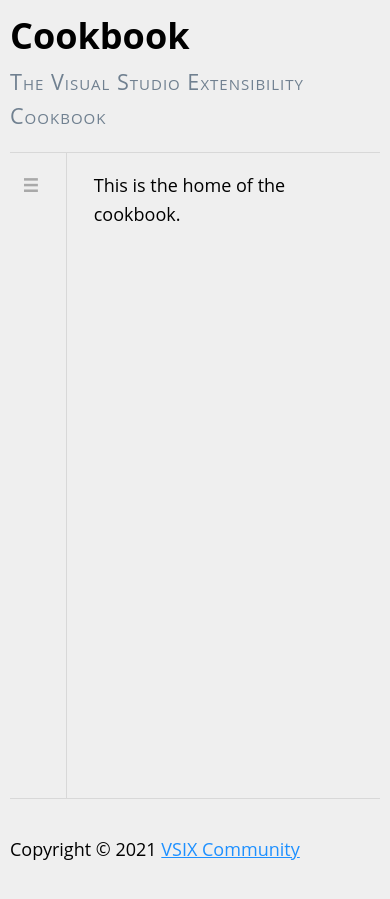
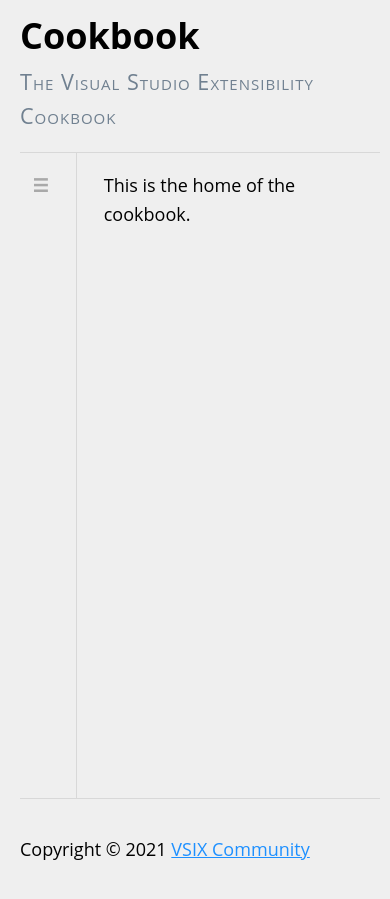
Before and after one commit to VsixCommunity/docs, a Jekyll site: the page built from docs/index.md, in a window 390 px wide. Built offline with Jekyll 4.4.1, drawn with Linux system fonts in a browser that asks for light colours.

Commit message:
fix menu

```diff
--- a/docs/assets/css/style.scss
+++ b/docs/assets/css/style.scss
@@ -30,7 +30,6 @@ body {
     margin: 0 auto;
     min-height: 100vh;
     padding: 0 10px;
-    padding-left: unquote("max(env(safe-area-inset-left), 10px)");
     display: flex;
     background: var(--background);
     color: var(--foreground);
@@ -133,6 +132,9 @@ footer {
 }
 
 @media only screen and (max-width: 1100px) {
+    body {
+        margin-left: unquote("max(env(safe-area-inset-left), 10px)");
+    }
     #menu > a {
         display: inline-block;
         cursor: pointer;
```
